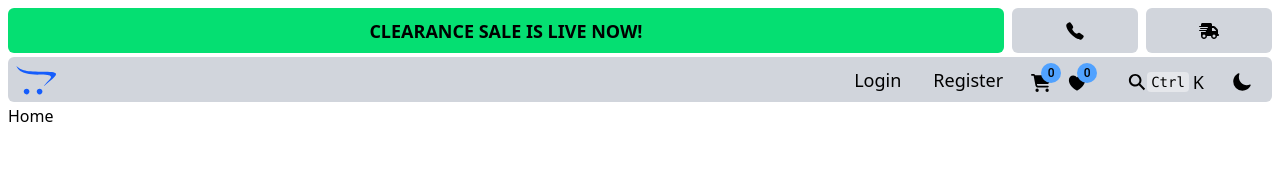
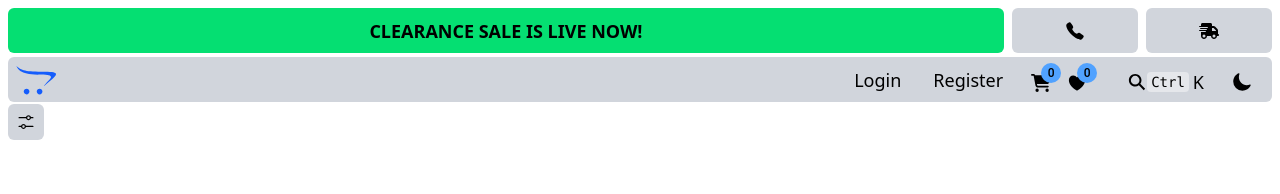
Before and after one commit to snippet-labs/CLIENT-AASHIS, a React (Vite) app in the folder client/: page / in a window 1280 px wide. Shown: the top 194 px of the page. Built offline with nearby package versions, Linux system fonts and the light colour scheme; what ldrs would draw is missing.

Commit message:
client(page/home): add global style for background & colors; use hook; use utils

```diff
--- a/client/src/Pages/Home/Home.tsx
+++ b/client/src/Pages/Home/Home.tsx
@@ -1,7 +1,27 @@
 import React from 'react';
+// ICONS
+import { VscSettings } from 'react-icons/vsc';
+
+// COMPONENTS
+import Button from '../../Utils/Button/Button';
+// HOOKS
+import useWindowSize from '../../Hooks/useWindowSize';
 
 const Home: React.FC = () => {
-  return <div>Home</div>;
+  // HOOKS
+  const windowSize: number = useWindowSize();
+  return (
+    <div>
+      <span>
+        <Button
+          title={'SHOW CATEGORIES'}
+          windowSize={windowSize}
+          className="TEXT PADDING ROUNDED PRIMARY-GRAY"
+          icon={<VscSettings size={20} />}
+        />
+      </span>
+    </div>
+  );
 };
 
 export default Home;
--- /dev/null
+++ b/client/src/globals.css
@@ -0,0 +1,4 @@
+/* BACKGROUND & COLORS */
+.PRIMARY-GRAY {
+  @apply bg-gray-300;
+}
--- a/client/src/index.css
+++ b/client/src/index.css
@@ -1,5 +1,6 @@
 @import 'tailwindcss';
 @import './mui.css';
+@import './globals.css';
 
 /* UTILITIES STYLE */
 .FIXED {
@@ -64,6 +65,9 @@
 .CONTAINER {
   @apply p-2;
 }
+.BORDER {
+  @apply border-1;
+}
 .FLEX {
   @apply flex;
 }
@@ -122,5 +126,8 @@
 
 /* COMPONENTS & UTILITIES */
 @import './Components/Menubar/Menubar.style.css';
+
 @import './Utils/Loader/Loader.style.css';
 @import './Utils/Search/Search.style.css';
+
+@import './Pages/Home/Home.style.tsx';
```
